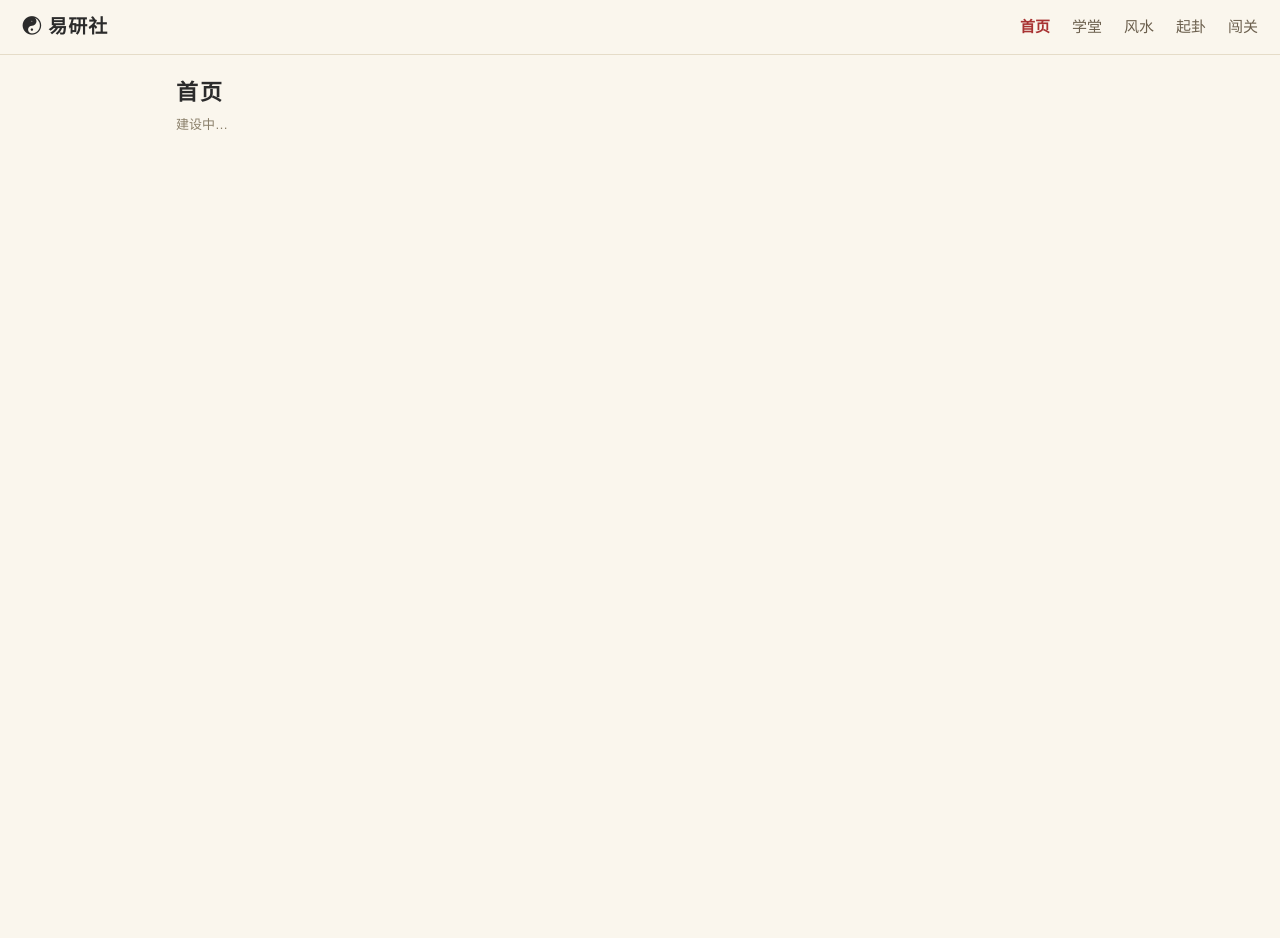
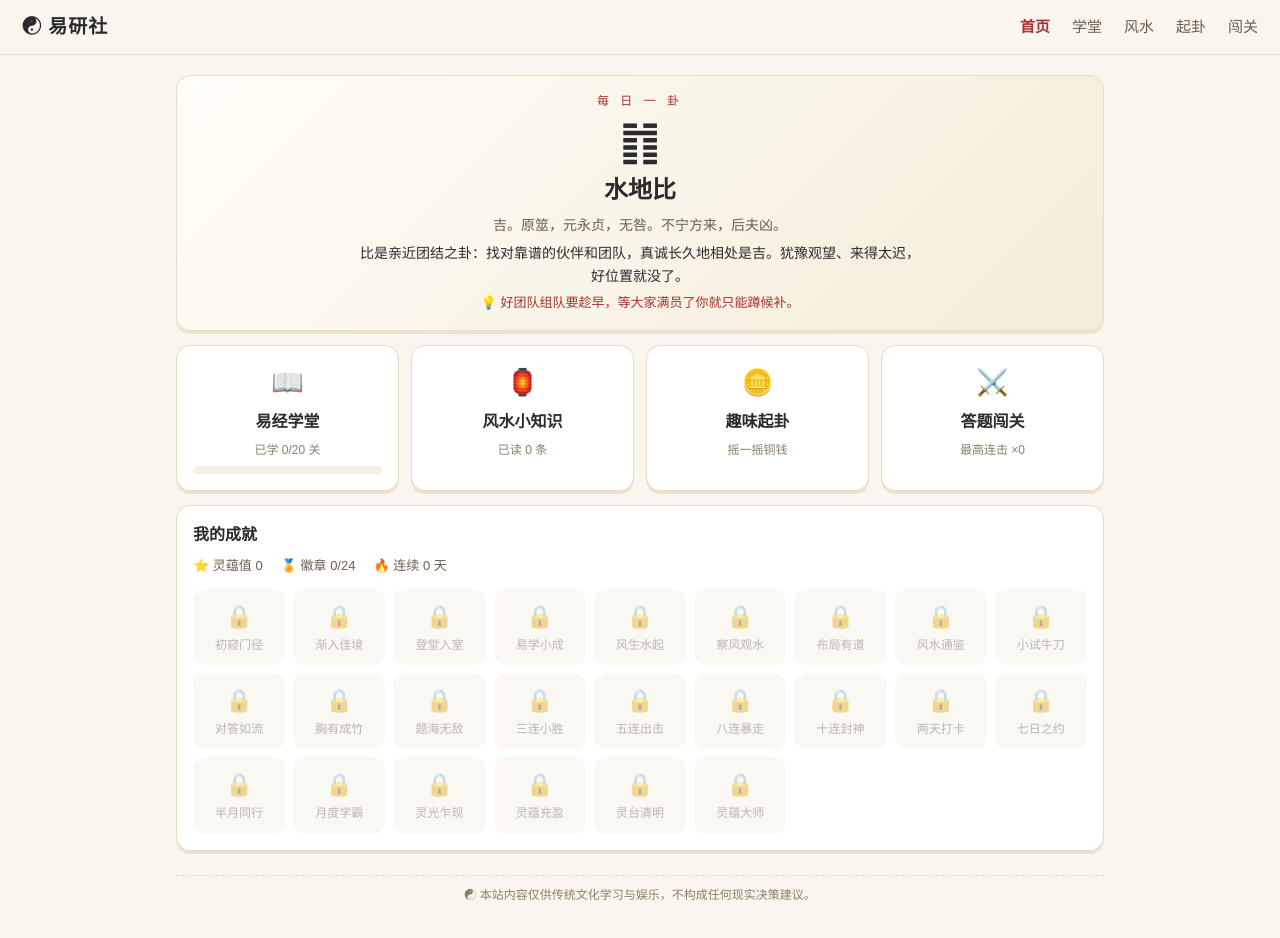
Before and after one commit to EKD5-dg/ai-yiyanshe-study, a Vue app: page / in a window 1280 px wide. Shown: the top 938 px of the page. Before the commit the page ends 800 px from the top, so only its background shows below. Built offline with nearby package versions, Linux system fonts and the light colour scheme.

Commit message:
feat: 首页（每日一卦/模块入口/成就墙）

```diff
--- a/src/views/HomeView.vue
+++ b/src/views/HomeView.vue
@@ -1,6 +1,78 @@
+<script setup>
+import { computed } from 'vue'
+import { useProgressStore } from '../stores/progress'
+import { dailyHexagram } from '../utils/daily'
+import BadgeItem from '../components/BadgeItem.vue'
+import DisclaimerBar from '../components/DisclaimerBar.vue'
+import badges from '../data/badges.json'
+import lessons from '../data/lessons.json'
+
+const store = useProgressStore()
+const daily = dailyHexagram()
+const lessonPct = computed(() => Math.round(store.completedLessons.length / lessons.length * 100))
+
+const modules = [
+  { to: '/lessons', icon: '📖', title: '易经学堂', sub: () => `已学 ${store.completedLessons.length}/${lessons.length} 关` },
+  { to: '/fengshui', icon: '🏮', title: '风水小知识', sub: () => `已读 ${store.readFengshui.length} 条` },
+  { to: '/divination', icon: '🪙', title: '趣味起卦', sub: () => '摇一摇铜钱' },
+  { to: '/quiz', icon: '⚔️', title: '答题闯关', sub: () => `最高连击 ×${store.quizBest.combo}` }
+]
+</script>
+
 <template>
   <div class="page">
-    <h1 class="page-title">首页</h1>
-    <p class="page-sub">建设中…</p>
+    <section class="daily card">
+      <div class="daily-label">每 日 一 卦</div>
+      <div class="daily-symbol">{{ daily.symbol }}</div>
+      <h2>{{ daily.fullName }}</h2>
+      <p class="guaci">{{ daily.guaci }}</p>
+      <p class="plain">{{ daily.plain }}</p>
+      <p class="fun">💡 {{ daily.fun }}</p>
+    </section>
+
+    <section class="modules">
+      <RouterLink v-for="m in modules" :key="m.to" :to="m.to" class="card module">
+        <span class="m-icon">{{ m.icon }}</span>
+        <b>{{ m.title }}</b>
+        <span class="m-sub">{{ m.sub() }}</span>
+        <div v-if="m.to === '/lessons'" class="progress-track">
+          <div class="progress-fill" :style="{ width: lessonPct + '%' }"></div>
+        </div>
+      </RouterLink>
+    </section>
+
+    <section class="card stats">
+      <b>我的成就</b>
+      <div class="stat-row">
+        <span>⭐ 灵蕴值 {{ store.lingyun }}</span>
+        <span>🏅 徽章 {{ store.badges.length }}/24</span>
+        <span>🔥 连续 {{ store.streak.days }} 天</span>
+      </div>
+      <div class="badge-wall">
+        <BadgeItem v-for="b in badges" :key="b.id" :badge="b" :unlocked="store.badges.includes(b.id)" />
+      </div>
+    </section>
+
+    <DisclaimerBar />
   </div>
 </template>
+
+<style scoped>
+.daily { text-align: center; background: linear-gradient(135deg, #fffdf7, #f3ecd9); }
+.daily-label { font-size: 12px; color: var(--cinnabar); letter-spacing: 4px; }
+.daily-symbol { font-size: 46px; line-height: 1.3; }
+.guaci { color: var(--ink-2); font-size: 14px; margin: 4px 0; }
+.plain { font-size: 14px; max-width: 560px; margin: 6px auto; }
+.fun { font-size: 13px; color: var(--cinnabar); margin-top: 6px; }
+.modules { display: grid; grid-template-columns: repeat(4, 1fr); gap: 12px; margin-top: 14px; }
+.module { display: flex; flex-direction: column; align-items: center; gap: 6px; text-align: center; }
+.m-icon { font-size: 26px; }
+.m-sub { font-size: 12px; color: var(--muted); }
+.module .progress-track { width: 100%; }
+.stats { margin-top: 14px; }
+.stat-row { display: flex; gap: 18px; font-size: 13px; color: var(--ink-2); margin: 8px 0 12px; flex-wrap: wrap; }
+.badge-wall { display: grid; grid-template-columns: repeat(auto-fill, minmax(86px, 1fr)); gap: 8px; }
+@media (max-width: 720px) {
+  .modules { grid-template-columns: 1fr 1fr; }
+}
+</style>
```
